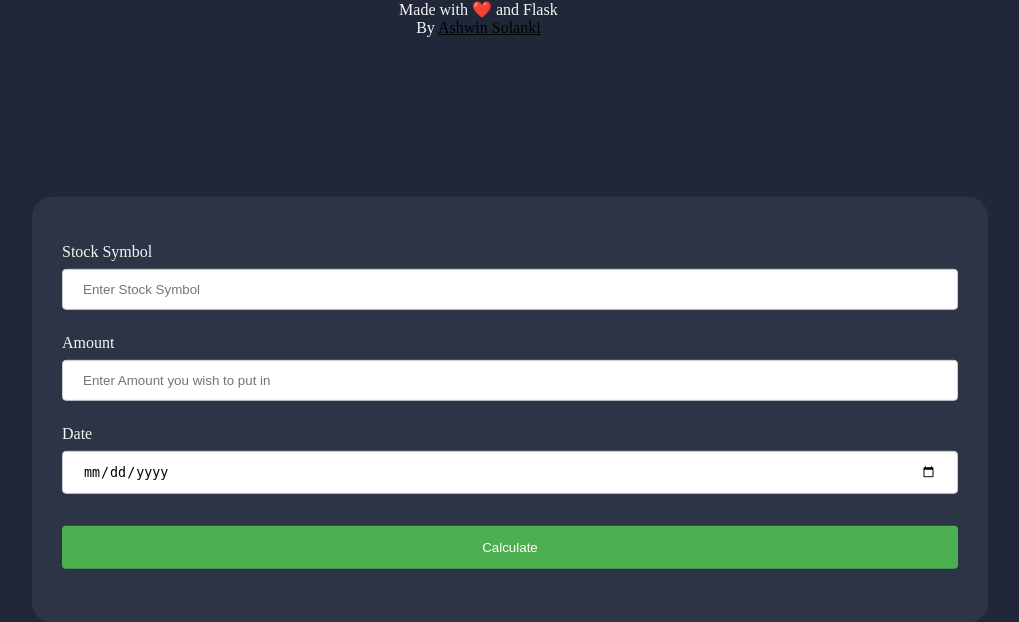
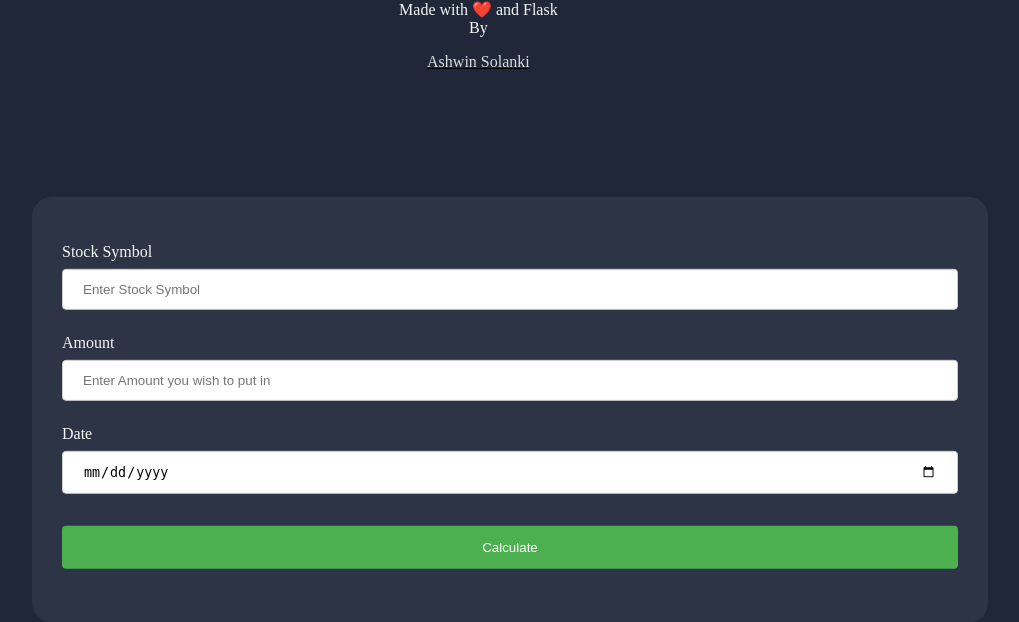
Before and after one commit to AshwinSolanki76/Stock-Profit-Calculator, a Flask app: page / in a window 1280 px wide. Shown: the top 622 px of the page, without its empty margins (130-1149 px from the left). Run offline with Flask 2, Linux system fonts and the light colour scheme.

Commit message:
made my name pop out in index.html and result.html

```diff
--- a/templates/index.html
+++ b/templates/index.html
@@ -19,10 +19,13 @@
     </div>
     <div class="BottomBar">
         Made with ❤️ and Flask
-        <br>By <a target="_blank" href="https://github.com/AshwinSolanki76/Stock-Profit-Calculator">Ashwin Solanki</a>
+        <br>By <a target="_blank" href="https://github.com/AshwinSolanki76/Stock-Profit-Calculator"><p class='myname'>Ashwin Solanki</p></a>
     </div>
 </body>
 <style>
+    .myname{
+        color:rgb(219, 219, 219);
+    }
     body{
         background-color:#1F2739;
     }
--- a/templates/result.html
+++ b/templates/result.html
@@ -53,7 +53,7 @@
     </table>
     <div class="BottomBar">
         Made with ❤️ and Flask
-        <br>By <a target="_blank" href="https://github.com/AshwinSolanki76/Stock-Profit-Calculator">Ashwin Solanki</a>
+        <br>By <a target="_blank" href="https://github.com/AshwinSolanki76/Stock-Profit-Calculator"> <p class='myname'>Ashwin Solanki</p></a>
     </div>
 </body>
 
@@ -66,6 +66,9 @@
     }
     .L{
         color:#FB667A;
+    }
+    .myname{
+        color:rgb(219, 219, 219);
     }
     .BottomBar{
     position:relative;
```
